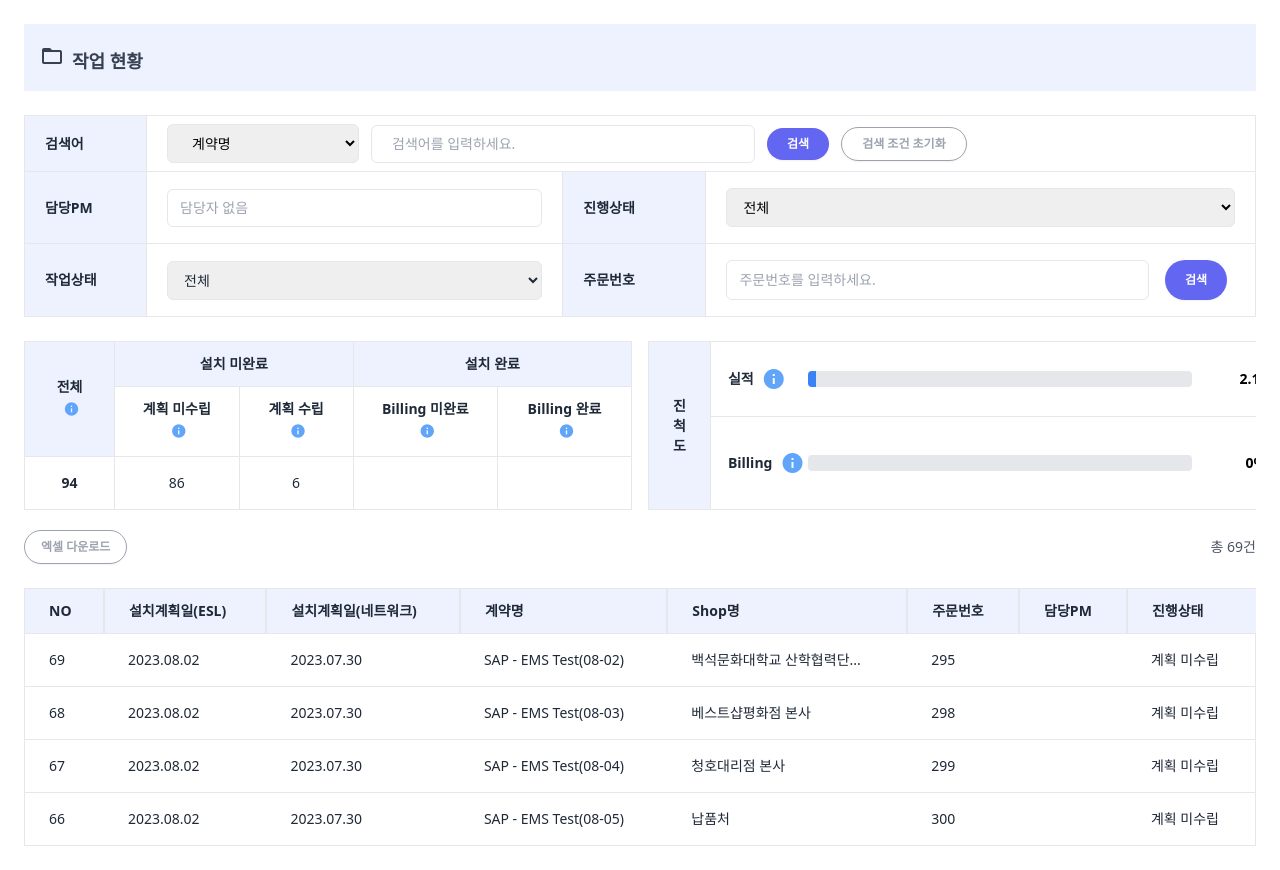
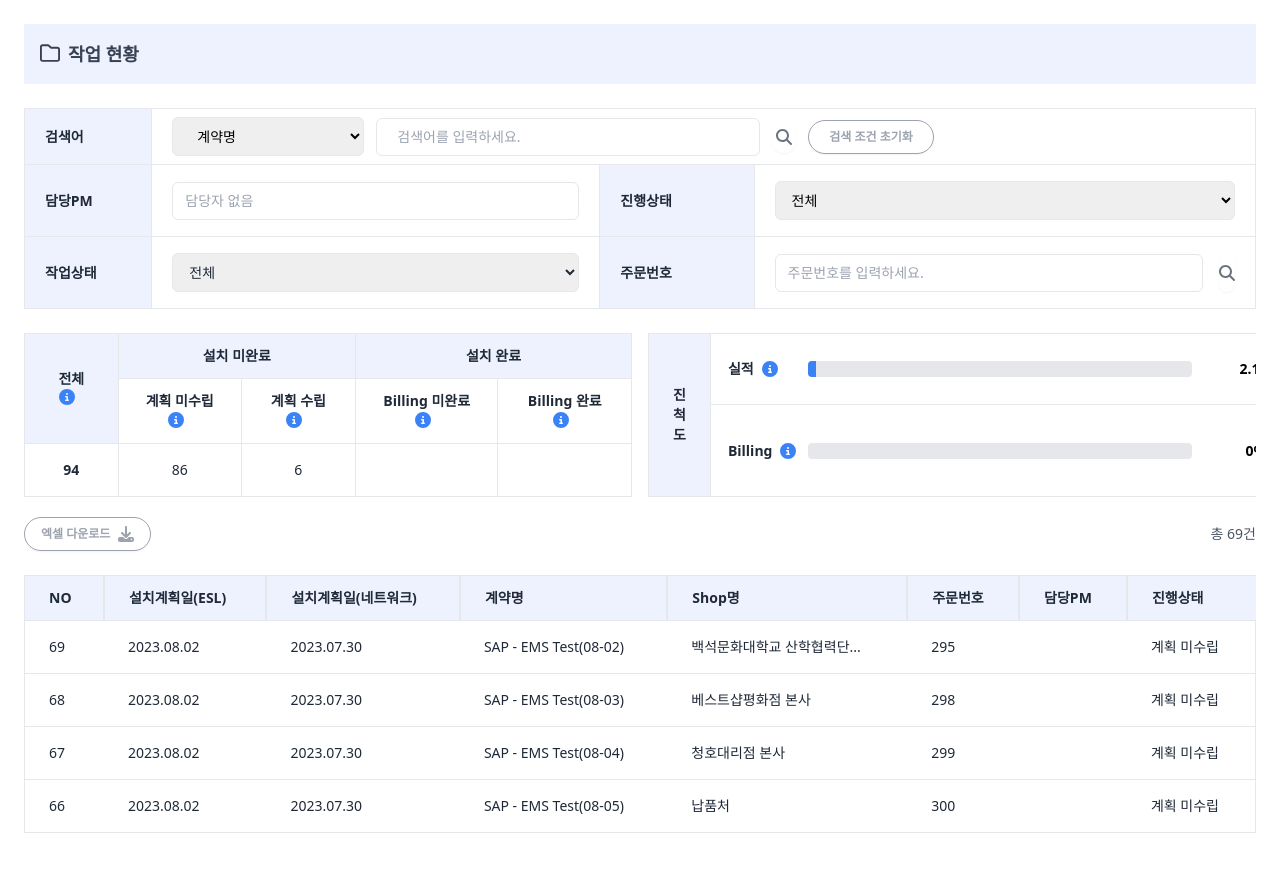
Before and after one commit to ju-hyeon/ReactProject, a React (Create React App) app: page /api/workStatus in a window 1280 px wide. Built offline with nearby package versions, Linux system fonts and the light colour scheme.

Commit message:
refactor: Fontawesom 사용하여 아이콘 삽입

```diff
--- a/package.json
+++ b/package.json
@@ -4,6 +4,11 @@
   "private": true,
   "dependencies": {
     "@ant-design/icons": "^5.2.5",
+    "@fortawesome/fontawesome-svg-core": "^6.4.2",
+    "@fortawesome/free-brands-svg-icons": "^6.4.2",
+    "@fortawesome/free-regular-svg-icons": "^6.4.2",
+    "@fortawesome/free-solid-svg-icons": "^6.4.2",
+    "@fortawesome/react-fontawesome": "^0.2.0",
     "@testing-library/jest-dom": "^5.16.5",
     "@testing-library/react": "^13.4.0",
     "@testing-library/user-event": "^13.5.0",
--- a/src/App.js
+++ b/src/App.js
@@ -14,7 +14,14 @@ import { BrowserView } from 'react-device-detect'
 import GoogleLayout from './components/GoogleLayout'
 import WorkStatus from './components/WorkStatus'
 
+import { library } from "@fortawesome/fontawesome-svg-core";
+import { fab } from "@fortawesome/free-brands-svg-icons";
+import { far } from "@fortawesome/free-regular-svg-icons";
+import { fas } from "@fortawesome/free-solid-svg-icons";
 
+
+// FontAwesome 아이콘 불러옴
+library.add(fab, far, fas);
 
 function App() {
   // 작은 규모의 스타일을 관리할 때 내부에서 스타일 객체 정의
--- a/src/components/PageHeader.js
+++ b/src/components/PageHeader.js
@@ -2,13 +2,14 @@ import React, {useState} from 'react';
 import {Modal, Button} from 'antd';
 
 import Details from './Details'
+import {FontAwesomeIcon} from "@fortawesome/react-fontawesome";
 
 function PageHeader({pageHeaderName}) {
 
     return (
         <>
             <div className="bg-indigo-50 p-4 font-bold text-lg text-gray-700 mb-6">
-                <span className="material-icons mr-2 text-2xl">folder_open</span>
+                <FontAwesomeIcon icon={["far", "folder"]} className="w-5 h-5 mr-2" />
                 <span>{pageHeaderName}</span>
             </div>
         </>
--- a/src/components/WorkStatus.js
+++ b/src/components/WorkStatus.js
@@ -5,6 +5,8 @@ import Details from './Details'
 import PageHeader from "./PageHeader";
 import {useRecoilState} from "recoil";
 import {contentStore} from "../data/store";
+
+import {FontAwesomeIcon} from "@fortawesome/react-fontawesome";
 
 const WorkStatus = () => {
   const [isOpen, setIsOpen] = useState(false);
@@ -35,7 +37,7 @@ const WorkStatus = () => {
           <table className="min-w-full mb-6">
             <thead>
               <tr>
-                <td scope="col" className="border px-5 py-2 text-left text-sm font-bold text-gray-800 bg-indigo-50 my-8">검색어</td>
+                <td scope="col" className="border px-5 py-2 text-left text-sm font-bold text-gray-800 bg-indigo-50 my-8">검색어  </td>
                 <td scope="col" className="border px-5 py-2 items-center" colSpan={"3"}>
                   <div className='flex flex-auto gap-3 items-center'>
                     <div className=''>
@@ -52,8 +54,9 @@ const WorkStatus = () => {
                     </div>
 
                     <div className='flex'>
-                      <button type="button" className="flex items-center justify-center py-2 px-5 rounded-full bg-indigo-500 text-white font-bold shadow-sm transition-all text-xs">
-                        검색
+                      {/*<button type="button" className="flex items-center justify-center py-2 px-5 rounded-full bg-indigo-500 text-white font-bold shadow-sm transition-all text-xs">*/}
+                      <button type="button" className="flex items-center justify-center py-2 px-1 rounded-full bg-white text-gray-500 font-bold shadow-sm transition-all text-xs">
+                        <FontAwesomeIcon icon={["fas", "magnifying-glass"]} className="w-4 h-4" />
                       </button>
                     </div>
 
@@ -102,8 +105,8 @@ const WorkStatus = () => {
                     <input type="text" className="flex w-full py-2 px-3 border border-gray-200 rounded-md text-sm mr-4" placeholder="주문번호를 입력하세요.">
                     </input>
 
-                    <button type="button" className="flex py-3 px-5 text-center rounded-full bg-indigo-500 text-white font-bold shadow-sm align-middle transition-all text-xs mr-2">
-                      검색
+                    <button type="button" className="flex items-center justify-center py-2 rounded-full bg-white text-gray-500 font-bold shadow-sm transition-all text-xs">
+                      <FontAwesomeIcon icon={["fas", "magnifying-glass"]} className="w-4 h-4" />
                     </button>
                   </div>
                 </td>
@@ -118,28 +121,23 @@ const WorkStatus = () => {
                 <thead>
                   <tr className="bg-indigo-50 my-8">
                     <td scope="col" className="border row-span-2 px-6 py-3 text-center text-sm font-bold text-gray-800" rowSpan={"2"}>
-                      전체
-                      <span className="material-icons ml-1 text-base text-blue-400">info</span>
+                      전체 <FontAwesomeIcon icon={["fas", "circle-info"]} className="w-4 h-4 mr-2 text-blue-500" />
                     </td>
                     <th scope="col" className="border col-span-2 px-6 py-3 text-center text-sm font-bold text-gray-800" colSpan={"2"}>설치 미완료</th>
                     <th scope="col" className="border col-span-2 px-6 py-3 text-center text-sm font-bold text-gray-800" colSpan={"2"}>설치 완료</th>
                   </tr>
                   <tr>
                     <th scope="col" className="border px-6 py-3 text-center text-sm font-bold text-gray-800">
-                      계획 미수립
-                      <span className="material-icons ml-1 text-base text-blue-400">info</span>
+                      계획 미수립 <FontAwesomeIcon icon={["fas", "circle-info"]} className="w-4 h-4 mr-2 text-blue-500" />
                     </th>
                     <th scope="col" className="border col-span-2 px-6 py-3 text-center text-sm font-bold text-gray-800">
-                      계획 수립
-                      <span className="material-icons ml-1 text-base text-blue-400">info</span>
+                      계획 수립 <FontAwesomeIcon icon={["fas", "circle-info"]} className="w-4 h-4 mr-2 text-blue-500" />
                     </th>
                     <th scope="col" className="border col-span-2 px-6 py-3 text-center text-sm font-bold text-gray-800">
-                      Billing 미완료
-                      <span className="material-icons ml-1 text-base text-blue-400">info</span>
+                      Billing 미완료 <FontAwesomeIcon icon={["fas", "circle-info"]} className="w-4 h-4 mr-2 text-blue-500" />
                     </th>
                     <th scope="col" className="border col-span-2 px-6 py-3 text-center text-sm font-bold text-gray-800">
-                      Billing 완료
-                      <span className="material-icons ml-1 text-base text-blue-400">info</span>
+                      Billing 완료 <FontAwesomeIcon icon={["fas", "circle-info"]} className="w-4 h-4 mr-2 text-blue-500" />
                     </th>
                   </tr>
                 </thead>
@@ -161,11 +159,10 @@ const WorkStatus = () => {
                   <th scope="col" className="border-b flex items-center">
                     <div className='flex w-24 items-center py-6'>
                       <span className='text-sm font-bold text-gray-800 mr-2 ml-4'>실적</span>
-                      <span className="material-icons mr-4 text-blue-400">info</span>
+                      <FontAwesomeIcon icon={["fas", "circle-info"]} className="w-4 h-4 mr-2 text-blue-500" />
                     </div>
                     <div className="flex w-96 h-4 bg-gray-200 rounded overflow-hidden">
                       <div className="justify-center overflow-hidden bg-blue-500" role="progressbar" style={{ width: '2.1%' }} aria-valuenow="50" aria-valuemin="0" aria-valuemax="100"></div>
-
                     </div>
                     <span className='w-24 ml-4 mr-6 text-sm justify-end'>2.1%</span>
                   </th>
@@ -175,7 +172,7 @@ const WorkStatus = () => {
                   <th scope="col" className="flex items-center">
                     <div className='flex w-24 items-center text-center py-6'>
                       <span className='text-sm font-bold text-gray-800 mr-2 ml-4'>Billing</span>
-                      <span className="material-icons mr-4 text-blue-400">info</span>
+                      <FontAwesomeIcon icon={["fas", "circle-info"]} className="w-4 h-4 mr-2 text-blue-500" />
                     </div>
                     <div className="flex w-96 h-4 bg-gray-200 rounded overflow-hidden">
                       <div className="justify-center overflow-hidden bg-blue-500" role="progressbar" style={{ width: '0.0%' }} aria-valuenow="50" aria-valuemin="0" aria-valuemax="100"></div>
@@ -192,7 +189,7 @@ const WorkStatus = () => {
           <div className="grid grid-cols">
             <div className="flex flex-cols mt-5 justify-between">
               <button type="button" className="inline-flex py-2 px-4 rounded-full border border-gray-400 bg-white text-gray-400 font-bold shadow-sm align-middle transition-all text-xs">
-                엑셀 다운로드
+                엑셀 다운로드 <FontAwesomeIcon icon={["fas", "download"]} className="w-4 h-4 ml-2" />
               </button>
               <span className="inline-flex items-center text-sm text-gray-600">총 69건</span>
             </div>
```
Also changed, not shown: src/components/Details.js (+10 -19 lines), 1 other file (tests, documents, lock files or other folders).
